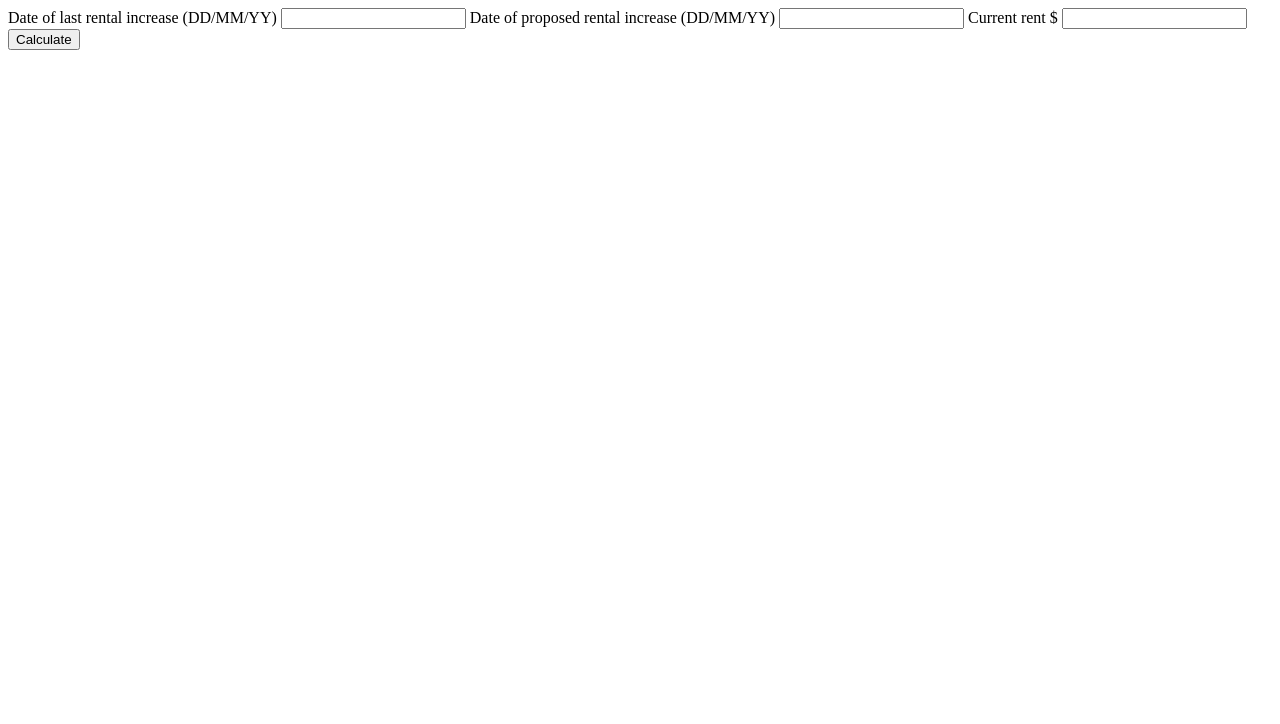
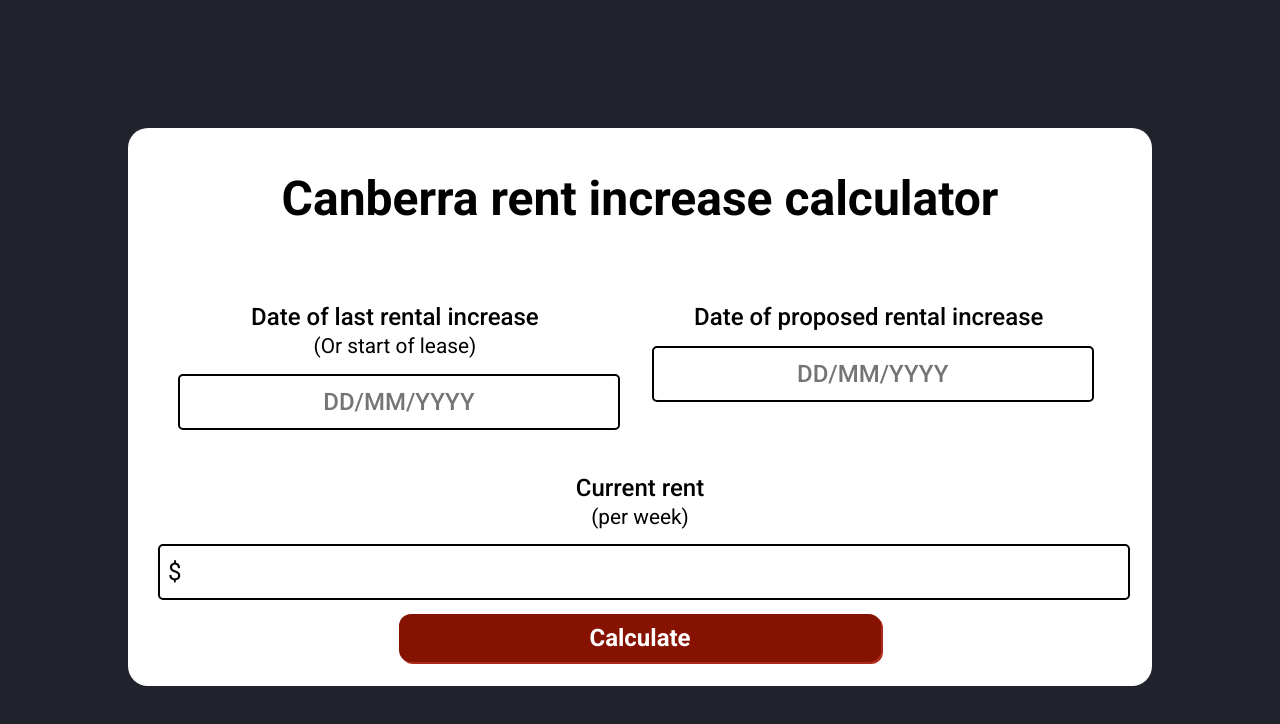
Before and after one commit to tichaelmurvey/rent-increase-calculator, a plain HTML site: page index.html in a window 1280 px wide. Drawn offline with nearby package versions, Linux system fonts and the light colour scheme.

Commit message:
styled the app

```diff
--- a/app.js
+++ b/app.js
@@ -1,8 +1,9 @@
 async function calculate(){
+    console.log("calculating");
     start_parts = $("#Q1").val().split("/");
     end_parts = $("#Q2").val().split("/");
-    start_date = new Date("20" + start_parts[2], start_parts[1]-1, start_parts[0]);
-    end_date = new Date("20" + end_parts[2], end_parts[1]-1, end_parts[0]);
+    start_date = new Date(start_parts[2], start_parts[1]-1, start_parts[0]);
+    end_date = new Date(end_parts[2], end_parts[1]-1, end_parts[0]);
     start = findQuarter(start_date);
     end = findQuarter(end_date);
     console.log(start);
@@ -51,13 +52,13 @@ fetch(request).then(
             allowable_increase = Math.round(allowable_increase*100)/100;
             max_increase = Math.round(max_increase);
             max_new_rent = Math.round(max_new_rent);
-            $("#result").empty();
-            $("#result").append("<p>" + 'Starting quarter CPI: ' + qstart_cpi + "</p>");
-            $("#result").append("<p>" + 'Ending quarter CPI: ' + qend_cpi + "</p>");
-            $("#result").append("<p>" + 'Change in CPI: ' + cpi_change + "%</p>");
-            $("#result").append("<p>" + 'Allowable increase: ' + allowable_increase + "%</p>");
-            $("#result").append("<p>" + 'Maximum allowable increase: $' + max_increase + "</p>");
-            $("#result").append("<p>" + 'Maximum new rent per week: $' + max_new_rent + "</p>");
+            $("#result").slideDown();
+            $("#max-new-rent").text("$" + max_new_rent);
+            $("#allowable-increase").text("$" + max_increase);
+            // $("#result").append("<p>" + 'Maximum allowable increase: $' + max_increase + "</p>");
+            // $("#result").append("<p>" + 'Starting quarter CPI: ' + qstart_cpi + "</p>");
+            // $("#result").append("<p>" + 'Ending quarter CPI: ' + qend_cpi + "</p>");
+            // $("#result").append("<p>" + 'Change in CPI: ' + cpi_change + "%</p>");
         }
     )
 }
--- a/index.html
+++ b/index.html
@@ -4,18 +4,56 @@
     <meta charset="UTF-8" />
     <meta http-equiv="X-UA-Compatible" content="IE=edge" />
     <meta name="viewport" content="width=device-width, initial-scale=1.0" />
+    <link rel="preconnect" href="https://fonts.googleapis.com">
+    <link rel="stylesheet" href="style.css">
+<link rel="preconnect" href="https://fonts.gstatic.com" crossorigin>
+<link href="https://fonts.googleapis.com/css2?family=Roboto:wght@100;400;500;700;900&display=swap" rel="stylesheet">
     <title>Document</title>
   </head>
   <body>
-    <div id="comic"></div>
-    <label for="Q1">Date of last rental increase (DD/MM/YY)</label>
-    <input id="Q1" type="text" />
-    <label for="Q2">Date of proposed rental increase (DD/MM/YY)</label>
-    <input id="Q2" type="text" />
-    <label for="current-rent">Current rent $</label>
-    <input id="current-rent" type="text" />
-    <button onclick="calculate()" id="calculate">Calculate</button>
-    <div id="result"></div>
+    <div class="container">
+    <h1>Canberra rent increase calculator</h1>
+      <div class="fields">
+        <div class="date">
+      <label for="Q1" >
+        <p>Date of last rental increase<br />
+        <span class="secondary">(Or start of lease)</span></p>
+      </label>
+      <input id="Q1" placeholder="DD/MM/YYYY" type="text" />
+    </div>
+    <div class="date">
+      <label for="Q2" >
+        <p>Date of proposed rental increase</p>
+
+        </label>
+      <input id="Q2" placeholder="DD/MM/YYYY" type="text" />
+    </div>
+      <label for="current-rent">
+        <p>Current rent<br />
+          <span class="secondary">(per week)</span>
+        </p>
+
+        </label>
+      <div class="inputicon">
+      <input id="current-rent" type="text" />
+      <div class="icon">$
+      </div>
+    </div>
+    </div>
+      <button onclick="calculate()" id="calculate">Calculate</button>
+
+      <div id="result" class="results">
+        <div class="topline">
+          <p>Maximum new rent <br />
+          <span class="secondary">(per week)</span></p>
+          <p id="max-new-rent" class="value">$110</p>
+          </div>
+          <div class="midline">
+          <p class="secondary">Allowable rent increase</p>
+          <p id="allowable-increase" class="value">$10</p>
+        </div>
+      </div>
+  </div>
     <script
       src="https://code.jquery.com/jquery-3.6.0.js"
       integrity="sha256-H+K7U5CnXl1h5ywQfKtSj8PCmoN9aaq30gDh27Xc0jk="
--- /dev/null
+++ b/style.css
@@ -0,0 +1,109 @@
+body{
+    margin: 0;
+    padding: 0;
+    background: #20232b;
+    color: white;
+    font-family: 'Roboto', sans-serif;
+    font-size: 1.5rem;
+}
+
+p {
+    margin-bottom: .9rem;
+}
+
+.container{
+    background: white;
+    border-radius: 20px;
+    margin: 10% 10%;
+    color: black;
+    padding: 10px 30px;
+    min-width: min-content;
+}
+
+.fields {
+    display: flex;
+    flex-wrap: wrap;
+}
+
+h1 {
+    font-size: 3rem;
+    text-align: center;
+}
+.secondary {
+    font-weight: 400;
+    font-size: 1.3rem;
+}
+
+input {
+    font-size: 1.5rem;
+    font-family: 'Roboto', sans-serif;
+    width: 100%;
+    height: 50px;
+    border: 2px solid black;
+    border-radius: 5px;
+    text-align: center;
+}
+
+button {
+    display: block;
+    margin: 14px auto;
+    width: 50%;
+    background: #861202;
+    color: white;
+    font-family: 'Roboto', sans-serif;
+    box-shadow: 2px 2px #ac2b1a;
+    font-weight: 700;
+    font-size: 1.5rem;
+    border: none;
+    border-radius: 12px;
+    padding: 10px;
+}
+
+label, input, p, .date{
+    text-align: center;
+    width: 100%;
+    font-weight: 500;
+}
+
+.results{
+    display: none;
+}
+
+.value {
+    padding: 12px 0;
+    font-weight: 900;
+}
+
+
+.topline, .midline {
+    box-sizing: border-box;
+    border: 1px solid #8fbaf3;
+    margin: 30px auto;
+    background-color: #8fbaf3;
+    border-radius: 12px;
+
+}
+
+.inputicon{
+    position: relative;
+    width: 100%;
+}
+
+.inputicon .icon{
+    position: absolute;
+    top: 0;
+    bottom: 0;
+    left: 10px;
+    height: 100%;
+    display: flex;
+    align-items: center;
+    text-emphasis: none;
+}
+
+@media only screen and (min-width: 900px){
+    .date {
+        flex-basis: 45%;
+        margin: 20px 0;
+        padding: 0 20px;
+    }
+}
```
